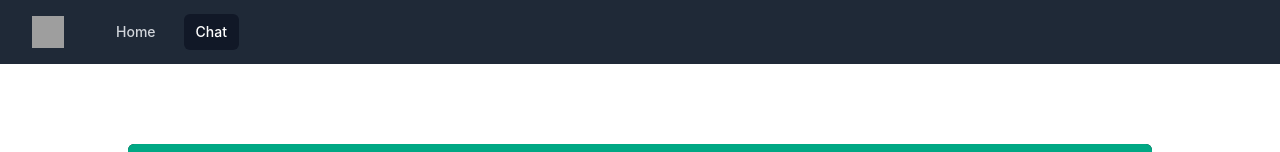
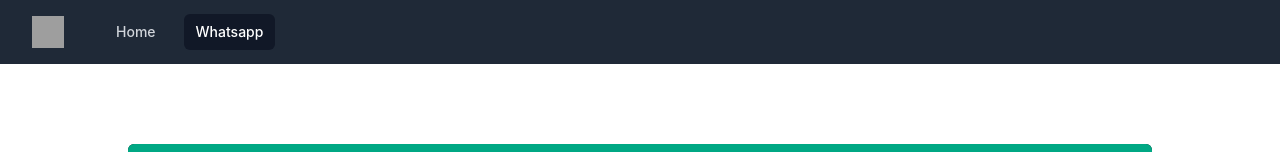
Before and after one commit to ayhan/next-tailwind-whatsapp-telegram, a Next.js app: page /chat in a window 1280 px wide. Shown: the top 152 px of the page. Built offline with nearby package versions, Linux system fonts and the light colour scheme; grey boxes are pictures that could not be loaded.

Commit message:
whatsapp title changed

```diff
--- a/src/components/Header.js
+++ b/src/components/Header.js
@@ -12,7 +12,7 @@ const Header = (props) => {
 
   const navigation = [
     { name: "Home", href: "/home" },
-    { name: "Chat", href: "/chat" },
+    { name: "Whatsapp", href: "/chat" },
   ];
 
   return (
--- a/src/pages/chat/index.js
+++ b/src/pages/chat/index.js
@@ -5,7 +5,7 @@ export default function Chat() {
   return (
     <>
       <div className="h-screen">
-        <Header currentPage="Chat" />
+        <Header currentPage="Whatsapp" />
         <main className="flex items-center justify-center h-screen">
           <div className="w-4/5 max-w-5xl rounded-md h-4/5 bg-wp-secondary-200">
             <header className="flex justify-between p-2 text-xs text-wp-white-200 rounded-t-md bg-wp-primary">
```
